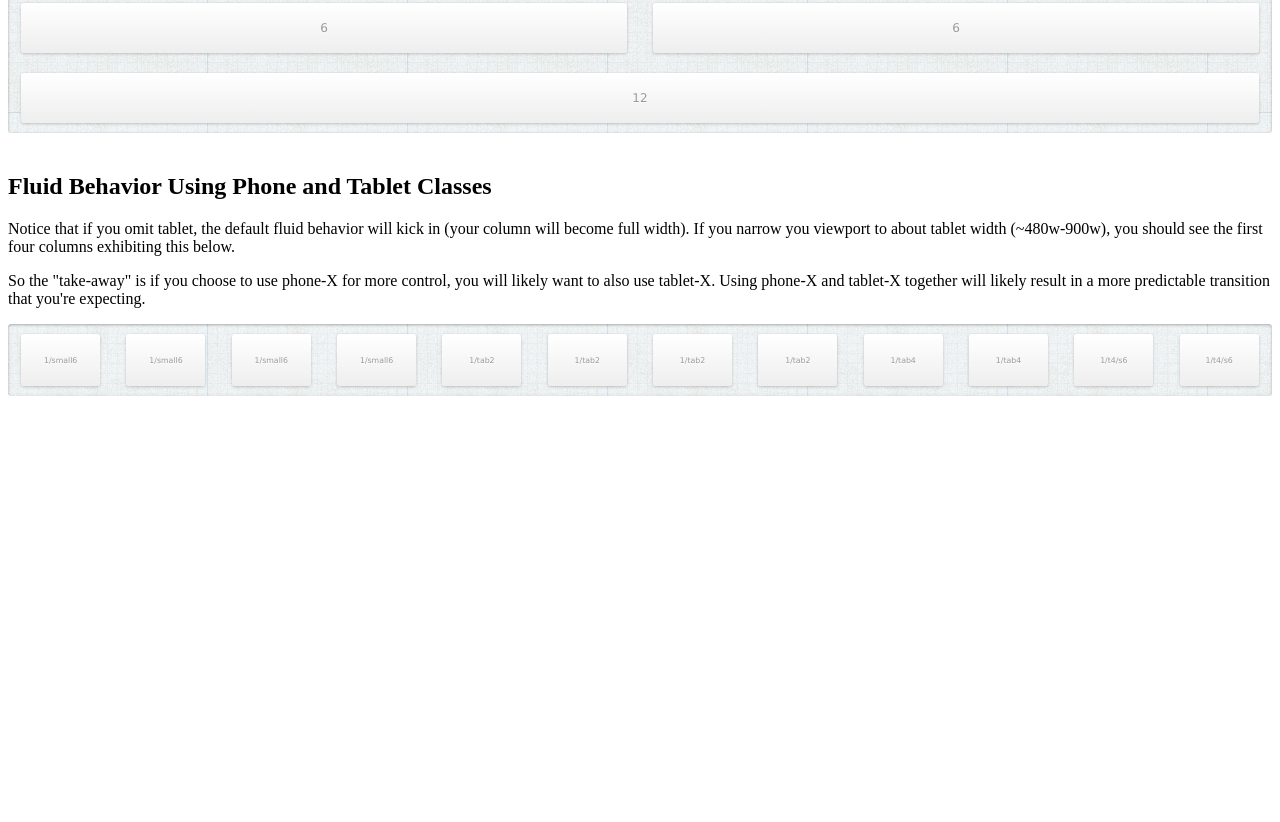
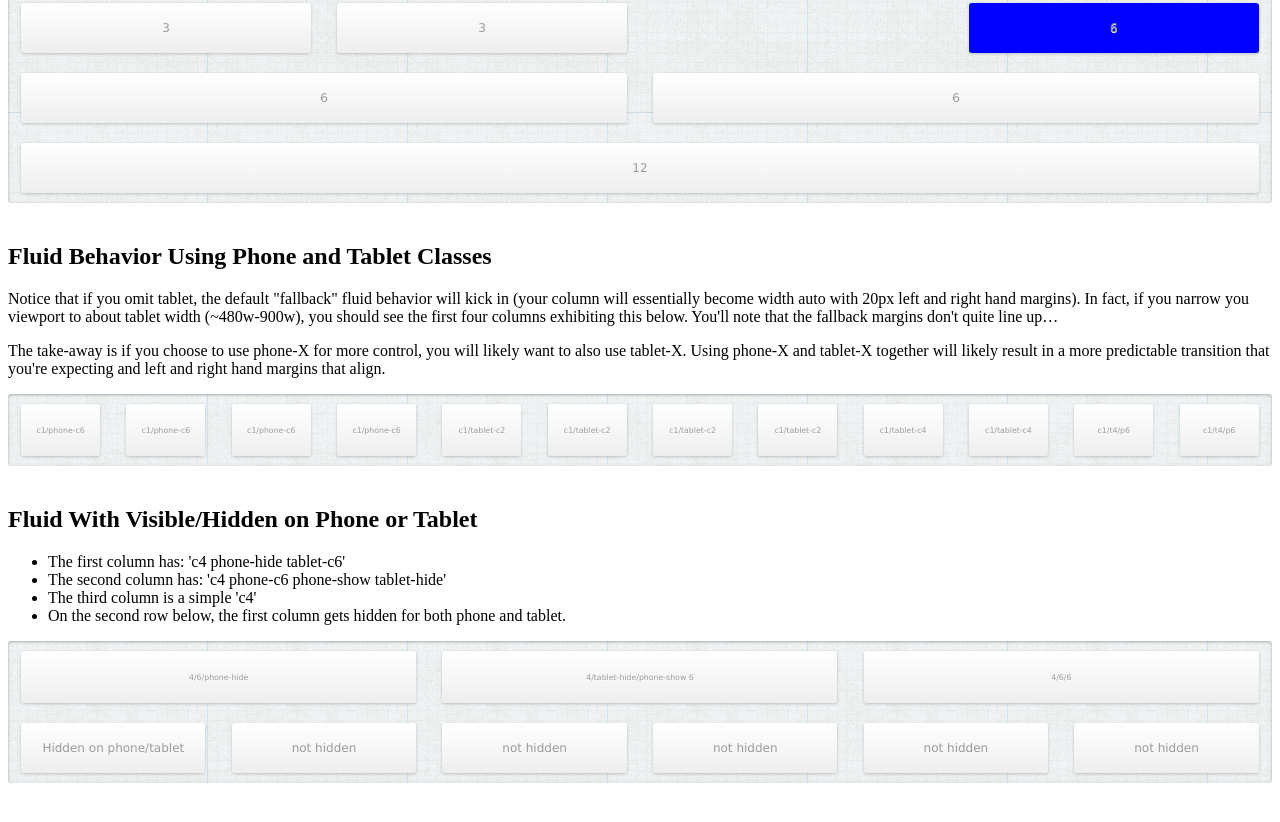
Before and after one commit to alexwolfe/Grids, a website: page grid_flexible.html in a window 1280 px wide. Shown: the part 354-1176 px from the top of the page. Before the commit the page ends 800 px from the top, so only its background shows below. Drawn offline with Linux system fonts and the light colour scheme.

Commit message:
WIP - spiking on before / after bug

```diff
--- a/grid_flexible.html
+++ b/grid_flexible.html
@@ -19,6 +19,7 @@
 </head>
 
 <body>
+
   <article>
     <h1>Default Fluid Behavior</h2>
     <section class="grid-fluid">
@@ -55,6 +56,11 @@
       <span class="c4">4</span>
       <div class="clear"></div>
 
+      <span class="c3">3</span>
+      <span class="c3">3</span>
+      <span class="b3 c3" style="background: blue !important;">6</span>
+      <div class="clear"></div>
+
       <span class="c6">6</span>
       <span class="c6">6</span>
       <div class="clear"></div>
@@ -65,21 +71,45 @@
 
   <article>
     <h1>Fluid Behavior Using Phone and Tablet Classes</h2>
-    <p>Notice that if you omit tablet, the default fluid behavior will kick in (your column will become full width). If you narrow you viewport to about tablet width (~480w-900w), you should see the first four columns exhibiting this below.</p>
-    <p>So the "take-away" is if you choose to use phone-X for more control, you will likely want to also use tablet-X. Using phone-X and tablet-X together will likely result in a more predictable transition that you're expecting.</p>
+    <p>Notice that if you omit tablet, the default "fallback" fluid behavior will kick in (your column will essentially become width auto with 20px left and right hand margins). In fact, if you narrow you viewport to about tablet width (~480w-900w), you should see the first four columns exhibiting this below. You'll note that the fallback margins don't quite line up…</p>
+    <p>The take-away is if you choose to use phone-X for more control, you will likely want to also use tablet-X. Using phone-X and tablet-X together will likely result in a more predictable transition that you're expecting and left and right hand margins that align.</p>
     <section class="grid-fluid">
-      <span class="c1 phone-c6"><small>1/small6</small></span>
-      <span class="c1 phone-c6"><small>1/small6</small></span>
-      <span class="c1 phone-c6"><small>1/small6</small></span>
-      <span class="c1 phone-c6"><small>1/small6</small></span>
-      <span class="c1 tablet-c2"><small>1/tab2</small></span>
-      <span class="c1 tablet-c2"><small>1/tab2</small></span>
-      <span class="c1 tablet-c2"><small>1/tab2</small></span>
-      <span class="c1 tablet-c2"><small>1/tab2</small></span>
-      <span class="c1 tablet-c4"><small>1/tab4</small></span>
-      <span class="c1 tablet-c4"><small>1/tab4</small></span>
-      <span class="c1 tablet-c4 phone-c6"><small>1/t4/s6</small></span>
-      <span class="c1 tablet-c4 phone-c6"><small>1/t4/s6</small></span>
+      <span class="c1 phone-c6"><small>c1/phone-c6</small></span>
+      <span class="c1 phone-c6"><small>c1/phone-c6</small></span>
+      <span class="c1 phone-c6"><small>c1/phone-c6</small></span>
+      <span class="c1 phone-c6"><small>c1/phone-c6</small></span>
+      <span class="c1 tablet-c2"><small>c1/tablet-c2</small></span>
+      <span class="c1 tablet-c2"><small>c1/tablet-c2</small></span>
+      <span class="c1 tablet-c2"><small>c1/tablet-c2</small></span>
+      <span class="c1 tablet-c2"><small>c1/tablet-c2</small></span>
+      <span class="c1 tablet-c4"><small>c1/tablet-c4</small></span>
+      <span class="c1 tablet-c4"><small>c1/tablet-c4</small></span>
+      <span class="c1 tablet-c4 phone-c6"><small>c1/t4/p6</small></span>
+      <span class="c1 tablet-c4 phone-c6"><small>c1/t4/p6</small></span>
+      <div class="clear"></div>
+    </section>
+  </article>
+
+  <article>
+    <h1>Fluid With Visible/Hidden on Phone or Tablet</h2>
+    <ul>
+      <li>The first column has: 'c4 phone-hide tablet-c6'</li>
+      <li>The second column has: 'c4 phone-c6 phone-show tablet-hide'</li>
+      <li>The third column is a simple 'c4'</li>
+      <li>On the second row below, the first column gets hidden for both phone and tablet.</li>
+    </ul>
+    <section class="grid-fluid">
+      <span class="c4 phone-hide tablet-c6"><small>4/6/phone-hide</small></span>
+      <span class="c4 phone-c6 phone-show tablet-hide"><small>4/tablet-hide/phone-show 6</small></span>
+      <span class="c4 phone-c6 tablet-c6"><small>4/6/6</small></span>
+      <div class="clear"></div>
+
+      <span class="c2 phone-hide tablet-hide">Hidden on phone/tablet</span>
+      <span class="c2 tablet-c12 phone-c12">not hidden</span>
+      <span class="c2 tablet-c12 phone-c12">not hidden</span>
+      <span class="c2 tablet-c12 phone-c12">not hidden</span>
+      <span class="c2 tablet-c12 phone-c12">not hidden</span>
+      <span class="c2 tablet-c12 phone-c12">not hidden</span>
       <div class="clear"></div>
     </section>
   </article>
--- a/scss/_mixins.scss
+++ b/scss/_mixins.scss
@@ -43,7 +43,8 @@
     $multiplier: $i - 1;
     $column-size: $unicorn-grid-fluid-gutter;
 
-    @return ($column-size + (($column-size + 2) * $multiplier)) * $fluid-unit + ($fluid-unit * 4);
+    // @return ($column-size + (($column-size + 2) * $multiplier)) * $fluid-unit + ($fluid-unit * 4);
+    @return ($column-size + (($column-size + 2) * $multiplier)) * $fluid-unit + ($fluid-unit * 3);
 }
 
 
```
Also changed, not shown: css/grids.css.
